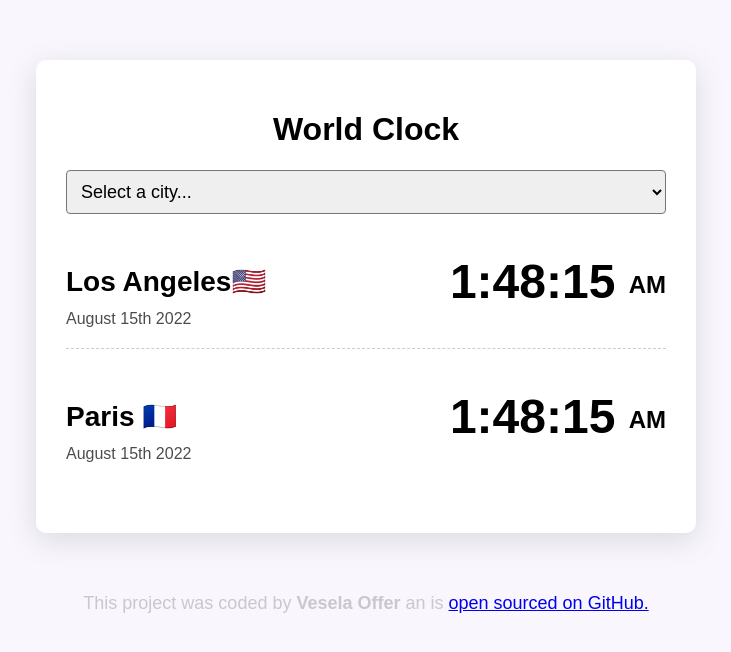
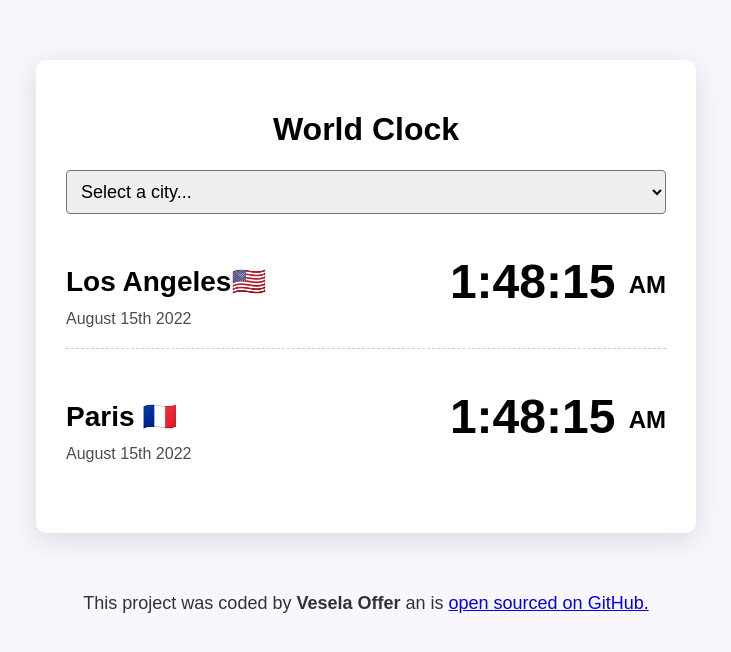
Before and after one commit to Vesi1991/world-clock, a plain HTML site: page index.html in a window 1280 px wide. Shown: the whole page, without its empty margins (274-1005 px from the left). Drawn offline with Linux system fonts and the light colour scheme.

Commit message:
upgradet the footer

```diff
--- a/css/style.css
+++ b/css/style.css
@@ -57,5 +57,5 @@ body {
 footer {
   text-align: center;
   font-size: 18px;
-  color: rgba(17, 17, 17, 0.2);
+  color: rgba(0, 0, 0, 0.8);
 }
```
